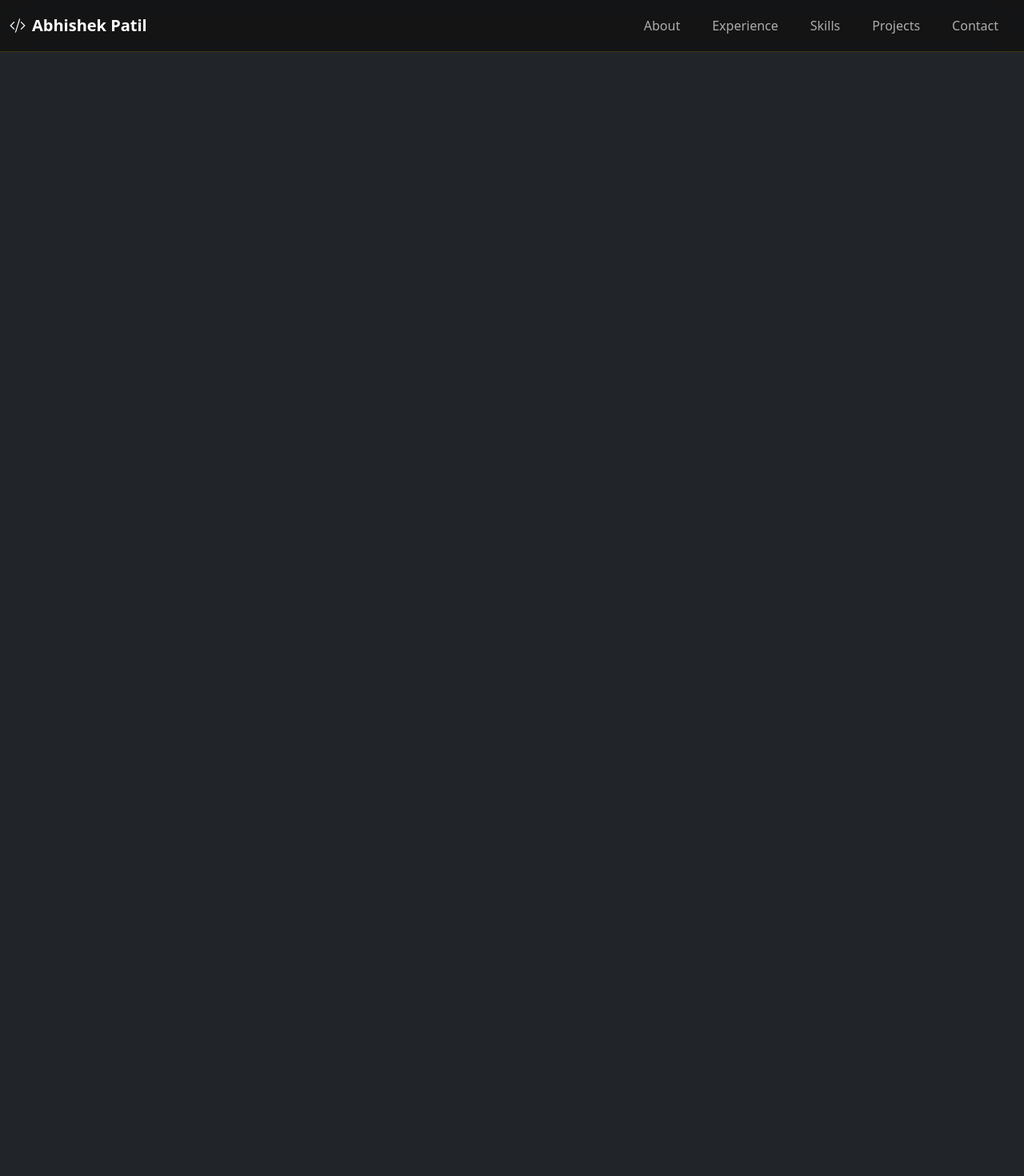
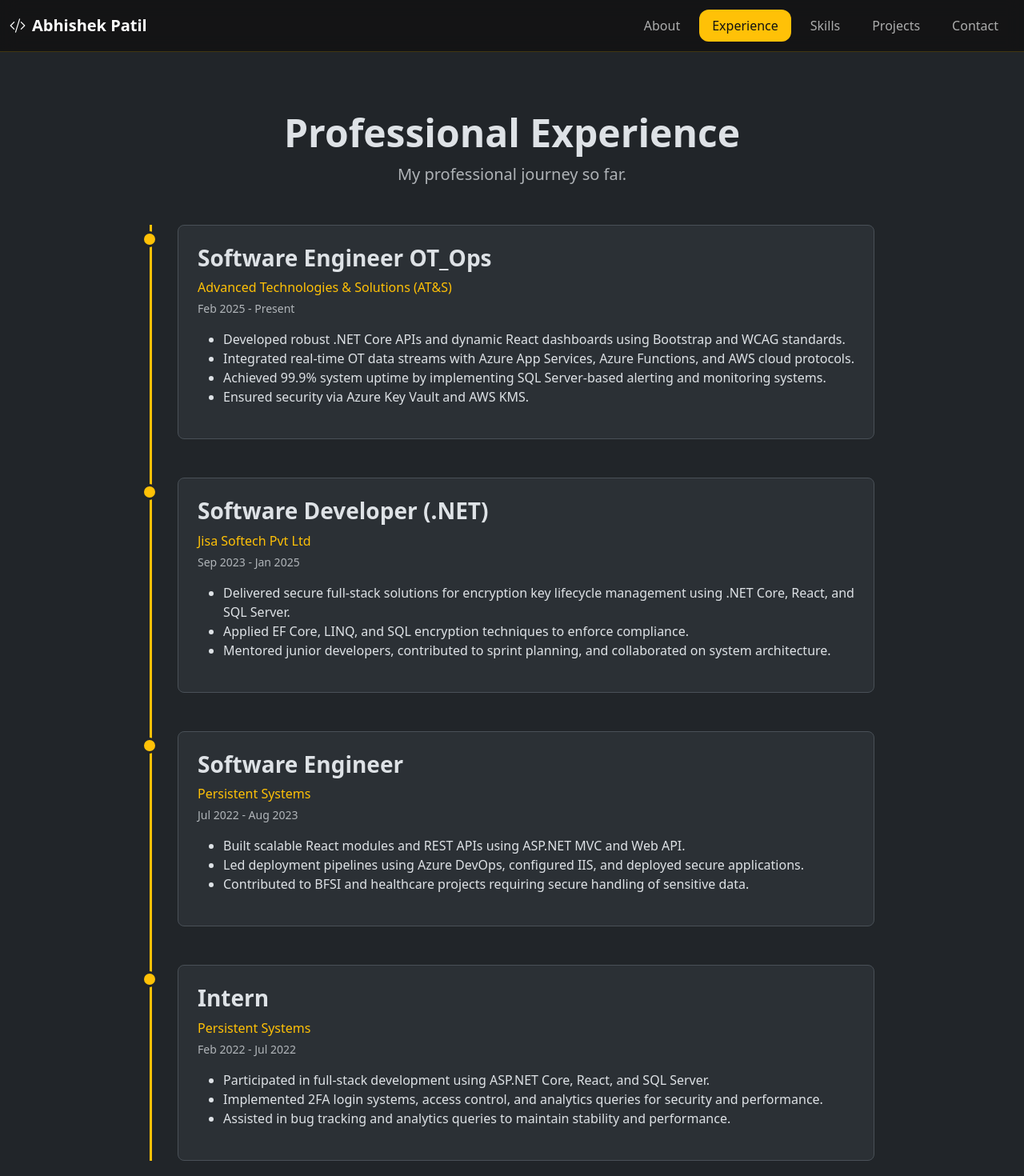
Before and after one commit to TheCoderAbhishek/portfolio, an Angular app: page /experience in a window 1280 px wide. Before the commit this address led to /. Shown: the top 1470 px of the page at 80% size. Before the commit the page ends 800 px from the top, so only its background shows below. Built offline with nearby package versions, Linux system fonts and the light colour scheme.

Commit message:
Experience section for the portfolio created and designed.

```diff
--- a/src/app/app.routes.ts
+++ b/src/app/app.routes.ts
@@ -1,11 +1,13 @@
 import { Routes } from '@angular/router';
 import { Home } from './pages/home/home';
 import { About } from './pages/about/about';
+import { Experience } from './pages/experience/experience';
 
 export const routes: Routes = [
   // When the user is at the base URL, show the HomeComponent
   { path: '', component: Home, pathMatch: 'full' },
   { path: 'about', component: About },
+  { path: 'experience', component: Experience },
   // You can add other routes here later
   // { path: 'about', component: AboutComponent },
   // { path: 'projects', component: ProjectsComponent },
--- /dev/null
+++ b/src/app/pages/experience/experience.html
@@ -0,0 +1,109 @@
+<div class="container py-5">
+  <div class="row">
+    <div class="col-lg-10 mx-auto">
+      <!-- Section Title -->
+      <div class="text-center mb-5">
+        <h2 class="display-5 fw-bold">Professional Experience</h2>
+        <p class="lead text-body-secondary">My professional journey so far.</p>
+      </div>
+
+      <!-- Vertical Timeline -->
+      <div class="timeline">
+        <!-- Timeline Item 1 -->
+        <div class="timeline-item">
+          <div class="timeline-content">
+            <h3 class="fw-bold">Software Engineer OT_Ops</h3>
+            <p class="text-warning mb-1">
+              Advanced Technologies & Solutions (AT&S)
+            </p>
+            <p class="text-body-secondary small">Feb 2025 - Present</p>
+            <ul class="mt-3">
+              <li>
+                Developed robust .NET Core APIs and dynamic React dashboards
+                using Bootstrap and WCAG standards.
+              </li>
+              <li>
+                Integrated real-time OT data streams with Azure App Services,
+                Azure Functions, and AWS cloud protocols.
+              </li>
+              <li>
+                Achieved 99.9% system uptime by implementing SQL Server-based
+                alerting and monitoring systems.
+              </li>
+              <li>Ensured security via Azure Key Vault and AWS KMS.</li>
+            </ul>
+          </div>
+        </div>
+
+        <!-- Timeline Item 2 -->
+        <div class="timeline-item">
+          <div class="timeline-content">
+            <h3 class="fw-bold">Software Developer (.NET)</h3>
+            <p class="text-warning mb-1">Jisa Softech Pvt Ltd</p>
+            <p class="text-body-secondary small">Sep 2023 - Jan 2025</p>
+            <ul class="mt-3">
+              <li>
+                Delivered secure full-stack solutions for encryption key
+                lifecycle management using .NET Core, React, and SQL Server.
+              </li>
+              <li>
+                Applied EF Core, LINQ, and SQL encryption techniques to enforce
+                compliance.
+              </li>
+              <li>
+                Mentored junior developers, contributed to sprint planning, and
+                collaborated on system architecture.
+              </li>
+            </ul>
+          </div>
+        </div>
+
+        <!-- Timeline Item 3 -->
+        <div class="timeline-item">
+          <div class="timeline-content">
+            <h3 class="fw-bold">Software Engineer</h3>
+            <p class="text-warning mb-1">Persistent Systems</p>
+            <p class="text-body-secondary small">Jul 2022 - Aug 2023</p>
+            <ul class="mt-3">
+              <li>
+                Built scalable React modules and REST APIs using ASP.NET MVC and
+                Web API.
+              </li>
+              <li>
+                Led deployment pipelines using Azure DevOps, configured IIS, and
+                deployed secure applications.
+              </li>
+              <li>
+                Contributed to BFSI and healthcare projects requiring secure
+                handling of sensitive data.
+              </li>
+            </ul>
+          </div>
+        </div>
+
+        <!-- Timeline Item 4 -->
+        <div class="timeline-item">
+          <div class="timeline-content">
+            <h3 class="fw-bold">Intern</h3>
+            <p class="text-warning mb-1">Persistent Systems</p>
+            <p class="text-body-secondary small">Feb 2022 - Jul 2022</p>
+            <ul class="mt-3">
+              <li>
+                Participated in full-stack development using ASP.NET Core,
+                React, and SQL Server.
+              </li>
+              <li>
+                Implemented 2FA login systems, access control, and analytics
+                queries for security and performance.
+              </li>
+              <li>
+                Assisted in bug tracking and analytics queries to maintain
+                stability and performance.
+              </li>
+            </ul>
+          </div>
+        </div>
+      </div>
+    </div>
+  </div>
+</div>
--- /dev/null
+++ b/src/app/pages/experience/experience.scss
@@ -0,0 +1,48 @@
+// Animation for the items to fade in as they appear
+@keyframes fade-in-up {
+  from {
+    opacity: 0;
+    transform: translateY(30px);
+  }
+  to {
+    opacity: 1;
+    transform: translateY(0);
+  }
+}
+
+.timeline {
+  position: relative;
+  padding-left: 2rem;
+  // The main vertical line of the timeline
+  border-left: 3px solid var(--bs-warning);
+}
+
+.timeline-item {
+  position: relative;
+  margin-bottom: 3rem;
+  // Animation will be paused until the element is in view
+  animation: fade-in-up linear;
+  animation-timeline: view();
+  animation-range-start: entry 10%;
+  animation-range-end: entry 40%;
+
+  // The circle on the timeline
+  &::before {
+    content: "";
+    position: absolute;
+    left: -2.8rem;
+    top: 0.5rem;
+    width: 20px;
+    height: 20px;
+    background-color: var(--bs-warning);
+    border-radius: 50%;
+    border: 3px solid var(--bs-body-bg);
+  }
+}
+
+.timeline-content {
+  background-color: var(--bs-tertiary-bg);
+  padding: 1.5rem;
+  border-radius: 0.5rem;
+  border: 1px solid var(--bs-border-color);
+}
```
Also changed, not shown: src/app/pages/experience/experience.ts (added, +11 -0 lines), 1 other file (tests, documents, lock files or other folders).
